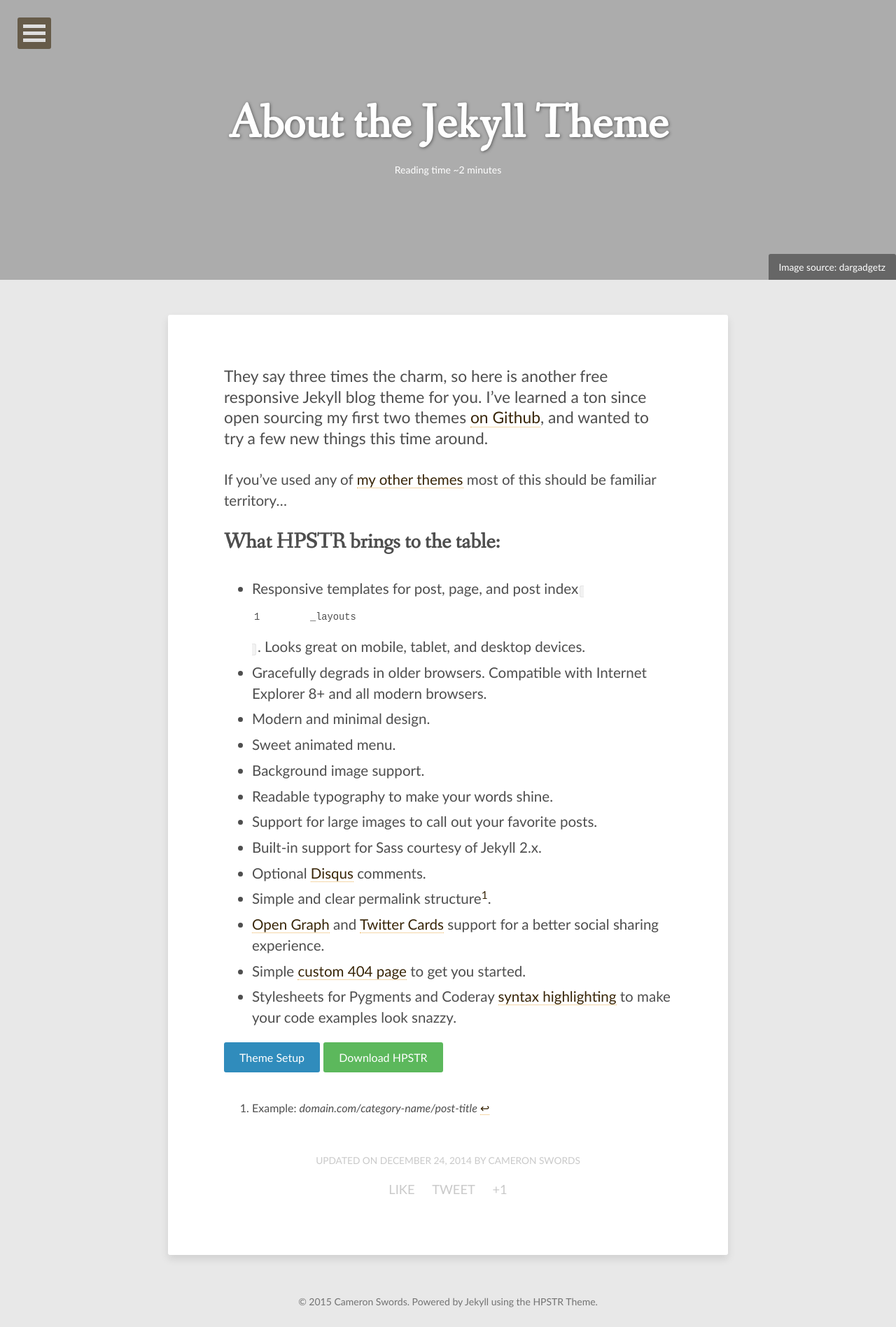
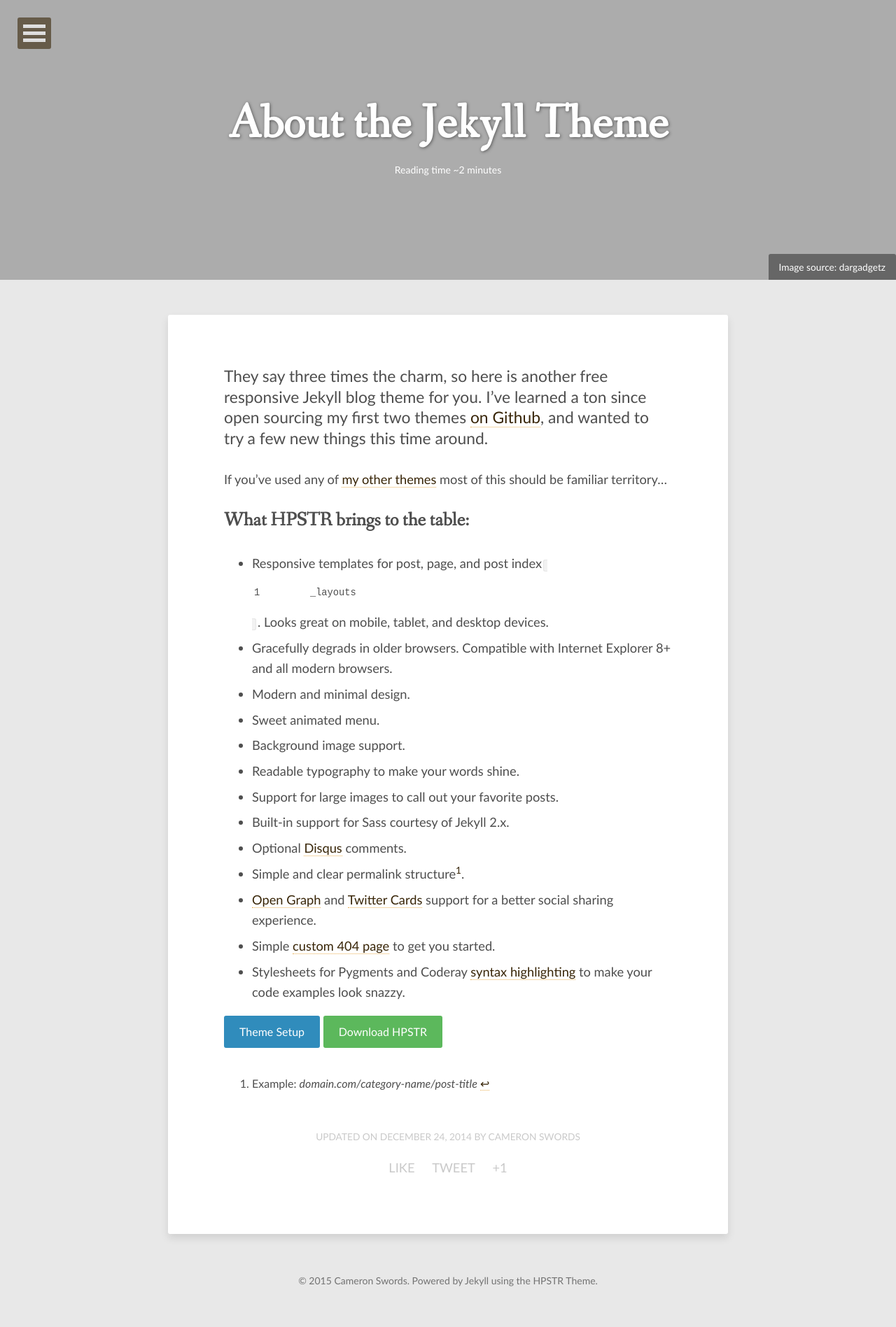
Before and after one commit to cgswords/cgswords.github.io, a Jekyll site: the page built from about/index.md, in a window 1280 px wide. Shown: the whole page at 70% size. Built offline with Jekyll 4.4.1, drawn with Linux system fonts in a browser that asks for light colours; nearby versions of some CDN libraries; some web fonts are replaced; after the commit the page ends 1867 px from its top, so only the background shows below that.

Commit message:
I just want smaller test

```diff
--- a/_sass/_page.scss
+++ b/_sass/_page.scss
@@ -15,7 +15,7 @@ body {
 	}
 }
 .entry-content {
-	@include font-size(18);
+	@include font-size(16);
 	// Dotted line underlines for links
 	p > a,
 	li > a {
```
